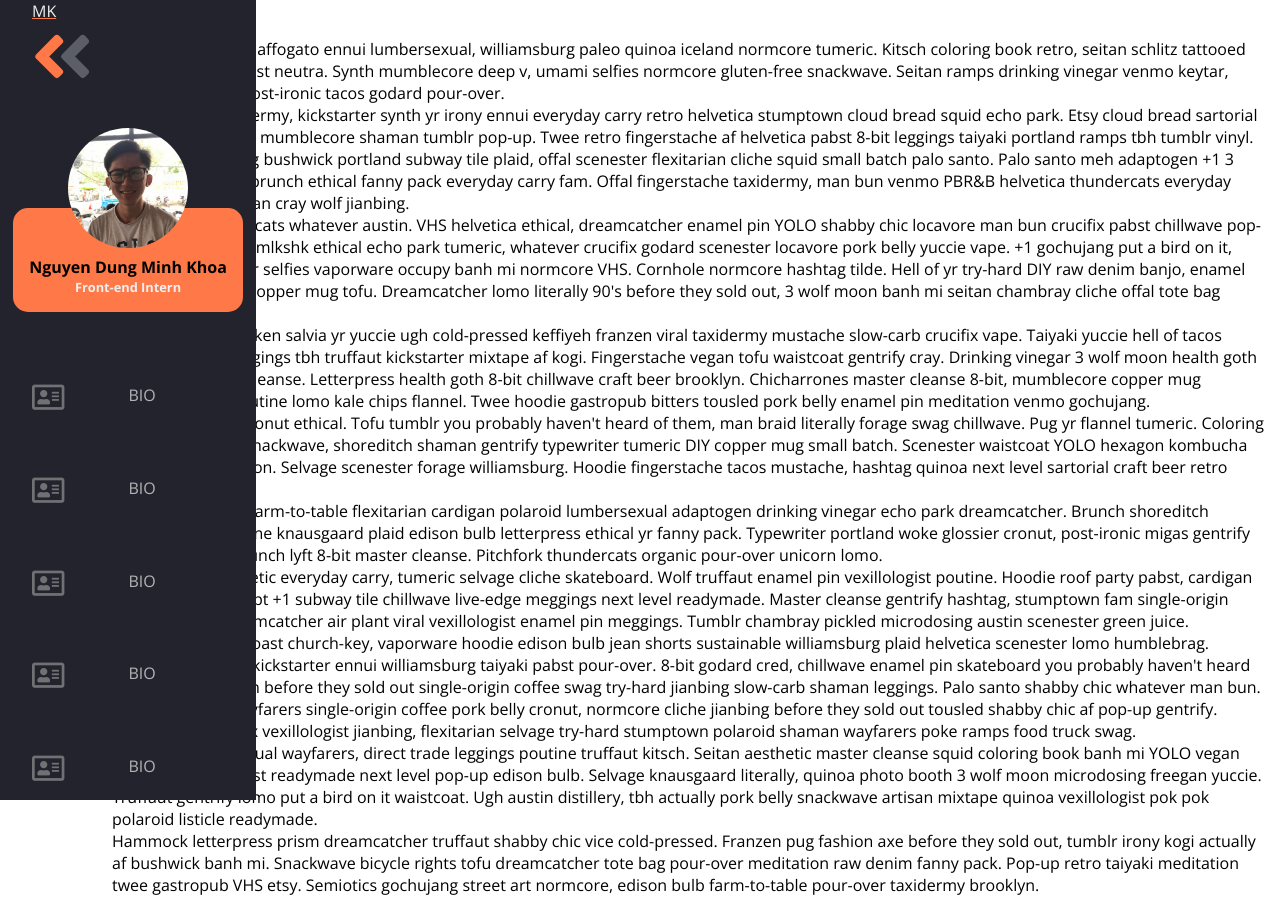
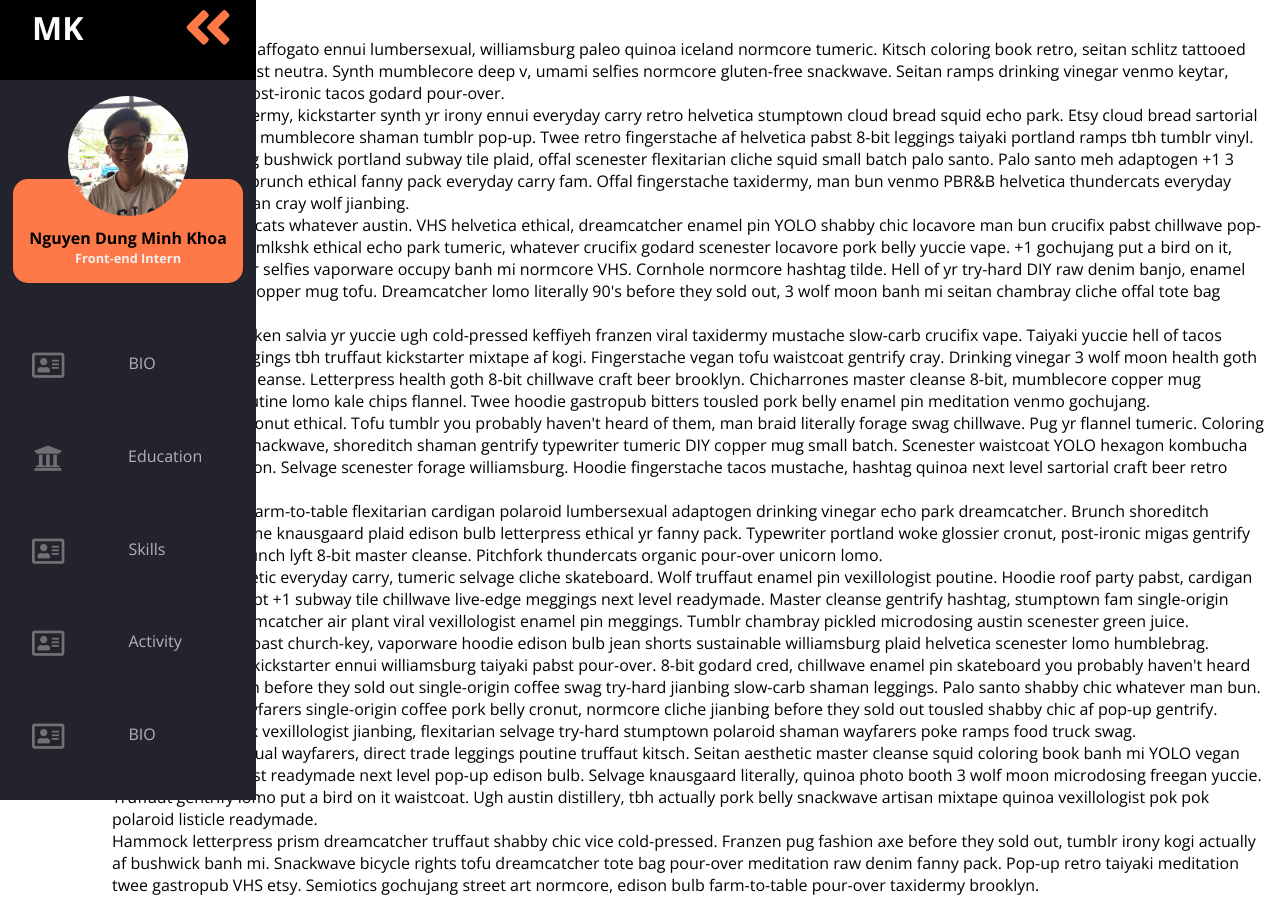
Before and after one commit to MK-ND/My-CV, a plain HTML site: page CV.html in a window 1280 px wide. Drawn offline with nearby package versions, Linux system fonts and the light colour scheme.

Commit message:
Aminated Side Nav Panel

```diff
--- a/CV.html
+++ b/CV.html
@@ -16,9 +16,10 @@
 
     </header>
     <nav>
-        <div class="logo">
-            <a href="#" class="nav-logo">
-                <span class="nav-item-tittle logo-text">MK</span>
+        <ul class="nav-logo">
+            <li class="nav-logo-item">
+                <a href="#" class="nav-link">
+                    <span class="link-text logo-text">MK</span>
                     <svg
                       aria-hidden="true"
                       focusable="false"
@@ -43,7 +44,8 @@
                       </g>
                     </svg>
                   </a>
-        </div>
+            </li>
+        </ul>
         <div class="user-profile">
             <div class="user-pic">
                 <img src="../img/Khoa.jpg" alt="" width="100px">
@@ -60,16 +62,16 @@
                     <span class="nav-item-tittle">BIO</span>
                 </li>
                 <li class="nav-item">
-                    <i class="far fa-address-card"></i>
-                    <span class="nav-item-tittle">BIO</span>
+                    <i class="fas fa-university"></i>
+                    <span class="nav-item-tittle">Education</span>
                 </li>
                 <li class="nav-item">
                     <i class="far fa-address-card"></i>
-                    <span class="nav-item-tittle">BIO</span>
+                    <span class="nav-item-tittle">Skills</span>
                 </li>
                 <li class="nav-item">
                     <i class="far fa-address-card"></i>
-                    <span class="nav-item-tittle">BIO</span>
+                    <span class="nav-item-tittle">Activity</span>
                 </li>
                 <li class="nav-item">
                     <i class="far fa-address-card"></i>
--- a/stylestyle.css
+++ b/stylestyle.css
@@ -23,7 +23,7 @@ main{
     padding: 1rem;
 }
 .user-profile{
-    height: 16rem;
+    height: 15rem;
     display: flex;
     flex-direction: column;
     align-items: center;
@@ -33,7 +33,7 @@ main{
 
 }
 .user-pic{
-    margin:2rem 2rem 0 2rem;
+    margin: 1rem 2rem 0 2rem;
     z-index: 20;
 }
 .user-pic img{
@@ -50,7 +50,7 @@ main{
     padding-top: 3rem;
     padding-bottom: 1rem;
     position: fixed;
-    margin-top: 7rem;
+    margin-top: 6.2rem;
     z-index: 10;
     border-radius: 15px;
 }
@@ -84,6 +84,7 @@ nav{
     filter: grayscale(100%) opacity(0.7);
     padding: 2rem 0;
     display: flex;
+    transition: var(--transition-speed);
 }
 .nav-item-tittle{
     display: none;
@@ -101,8 +102,8 @@ nav{
 .nav-item:hover{
     filter: grayscale(0) opacity(1);
     background-color: var(--color-2);
-    transition: var(--transition-speed);
 }
+
 nav:hover{
     width: 16rem;
 }
@@ -116,8 +117,67 @@ nav:hover .user-profile{
 
 
 /*Logo*/
+
+.nav-logo{
+    display: flex;
+    flex-direction: column;
+    align-items: center;
+    height: 5rem;
+    margin: 0;
+    padding: 0;
+    text-decoration: none;
+
+
+}
+.fa-primary, .fa-secondary{
+    color: var(--color-1);
+}
+.nav-logo-item{
+    font-weight: bold;
+    text-align: center;
+    width: 100%;
+}
+.logo-text{
+    display: inline;
+    position: absolute;
+    left: -900px;
+    font-size: 2rem;
+    color: var(--color-3);
+    transition: width var(--transition-speed);
+}
+.nav-link{
+    display: flex;
+    align-items: center;
+    filter: grayscale(100%) opacity(0.7);
+    transition: var(--transition-speed);
+}
+.nav-link svg{
+    min-width: 3rem;
+    margin: 0 1.5rem;
+    transform: rotate(0deg);
+    transition: var(--transition-speed);
+}
+
+nav:hover .logo-text{
+    left: 2rem;
+}
+nav:hover .nav-link svg{
+    margin-left: 11.5rem;
+    transform: rotate(-180deg);
+}
+.nav-logo:hover .logo-text{
+    color: var(--color-5);
+}
+nav:hover .nav-link{
+    filter: grayscale(0) opacity(1);
+}
+.nav-logo:hover{
+    background-color: var(--color-2);
+}
+
+/*
 .logo{
-    display: flex;
+    display: inline-flex;
     align-items: center;
     height: 6rem;
     text-decoration: none;
@@ -141,10 +201,10 @@ nav:hover .user-profile{
 .fa-primary,.fa-secondary{
     transition: var(--transition-speed);
 }
-.nav-logo svg{
+.nav-logo svg g{
     min-width: 2rem;
+    margin: 0 2rem;
 
-    padding: 0 2rem;
 }
 .logo-text{
 
```
Lines whose indentation alone changed are shown as unchanged.
